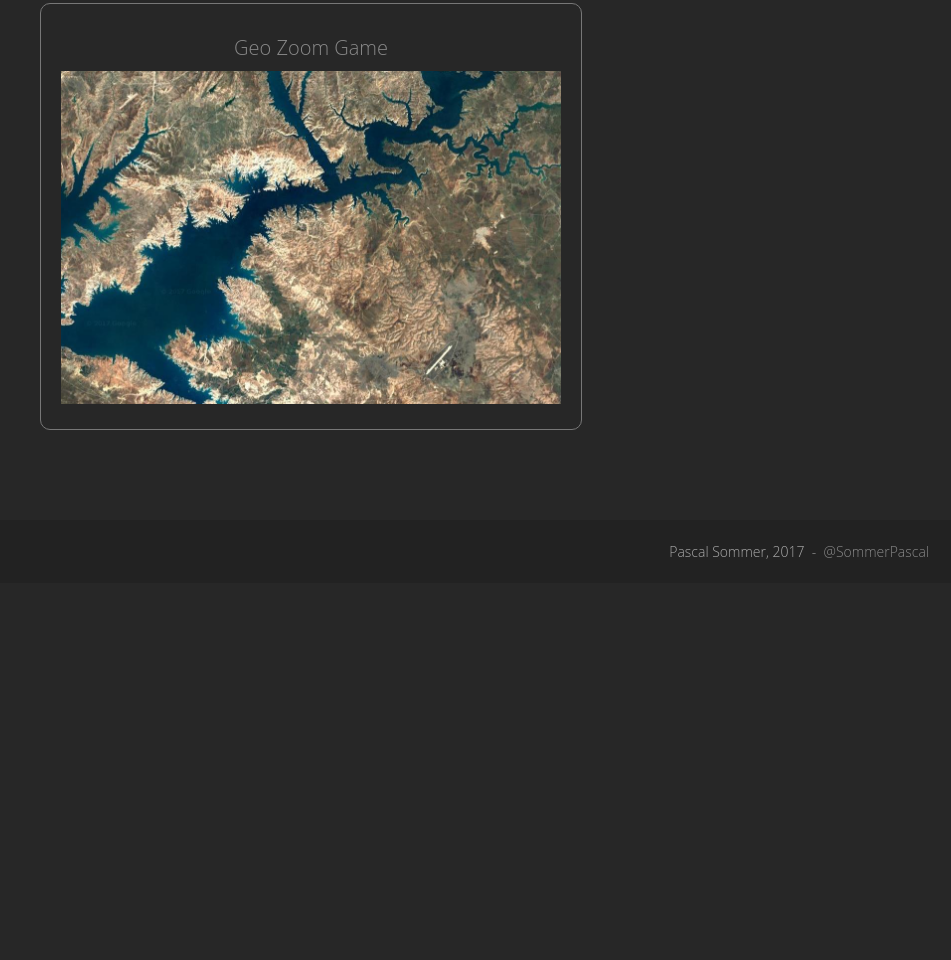
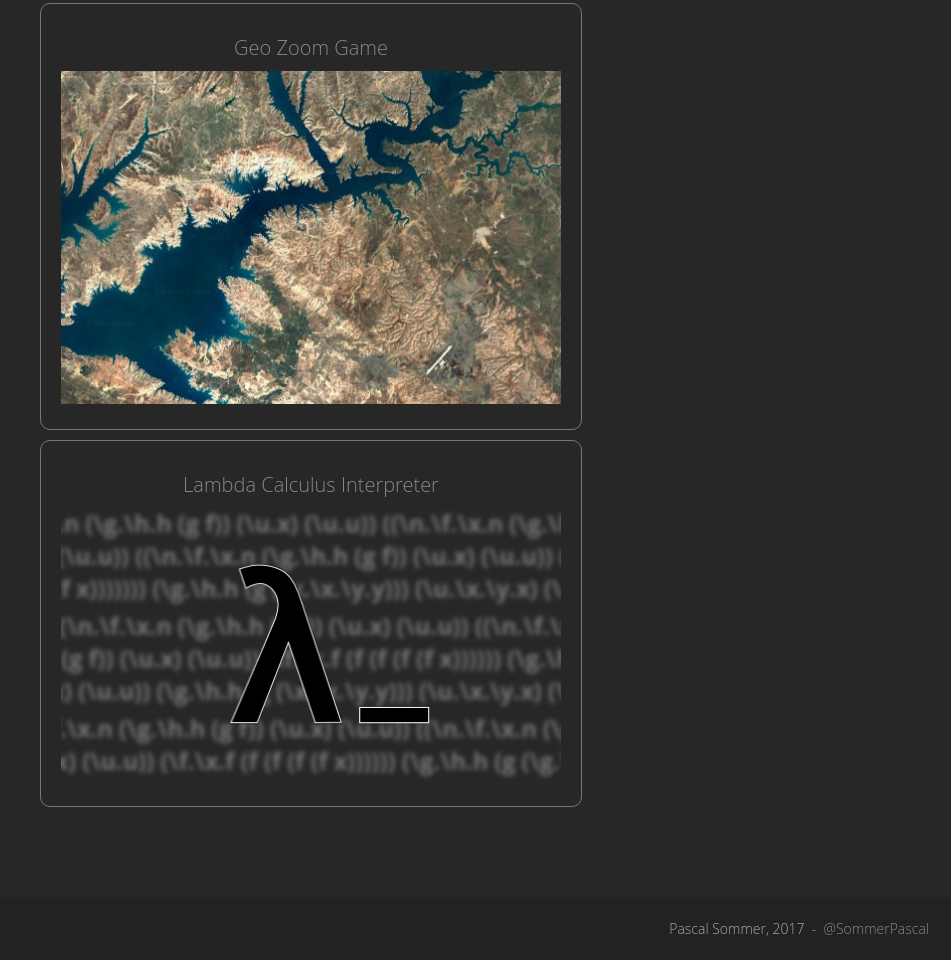
Before and after one commit to Pascal-So/Codelis-website, a plain HTML site: page index.html in a window 1280 px wide. Shown: the part 1189-2149 px from the top of the page, without its empty margins (329-1280 px from the left). Before the commit the page ends 1772 px from the top, so only its background shows below. Drawn offline with Linux system fonts and the light colour scheme.

Commit message:
add lambda

```diff
--- a/index.html
+++ b/index.html
@@ -32,11 +32,20 @@
         <img src="orbit.png" alt="Orbit Simulator">
     </div>
     </a>
-    <br>
+
+	<br>
     <a href="geozoomgame">
     <div class="card">
         <h3>Geo Zoom Game</h3>
         <img src="geogame.png" alt="Geo Zoom Game">
+    </div>
+    </a>
+
+	<br>
+    <a href="lambda">
+    <div class="card">
+        <h3>Lambda Calculus Interpreter</h3>
+        <img src="lambdaInterpreter.png" alt="Lambda Calculus Interpreter">
     </div>
     </a>
     <br>
```
Also changed, not shown: lambdaInterpreter.png (added).
